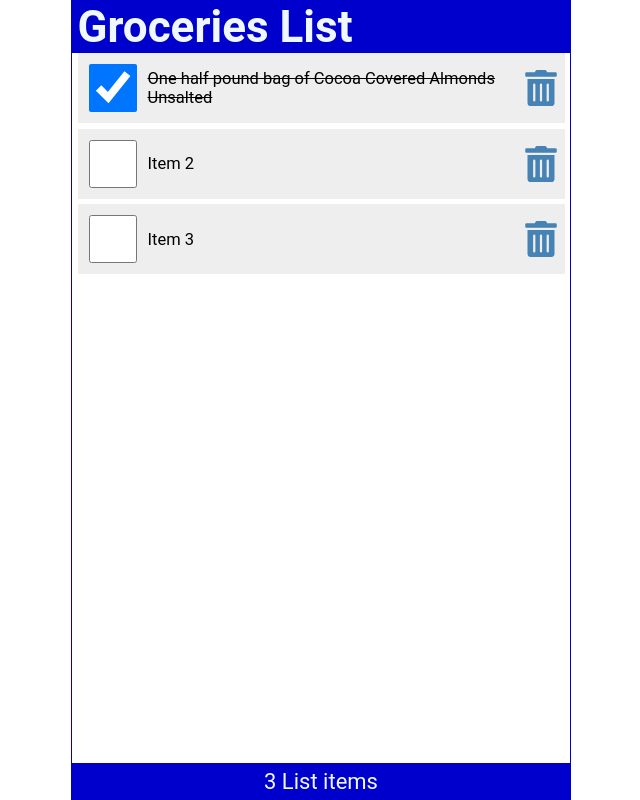
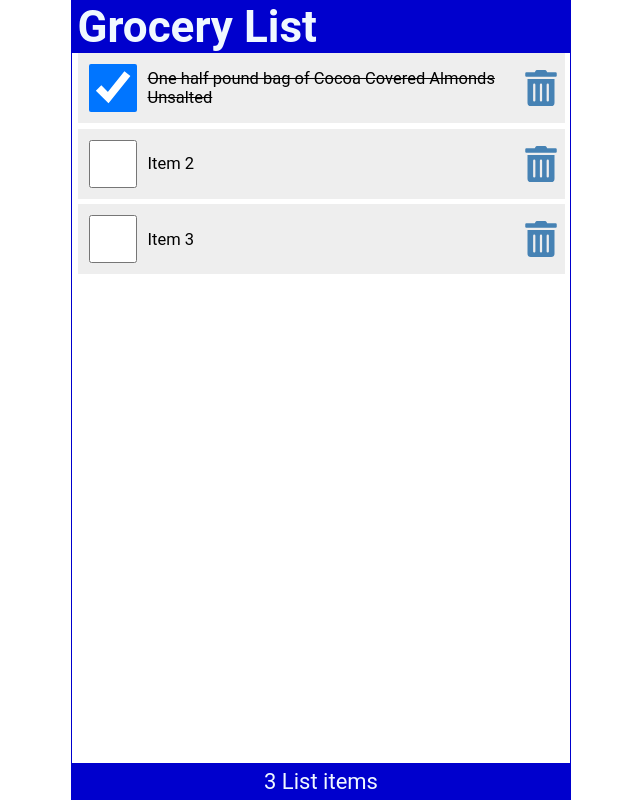
Before and after one commit to I-the-Creator/01tut, a React (Create React App) app: page / in a window 1280 px wide. Shown: the whole page, without its empty margins (319-959 px from the left). Built offline with nearby package versions, Linux system fonts and the light colour scheme.

Commit message:
title prop add to Header, get it from App.js

```diff
--- a/src/Header.jsx
+++ b/src/Header.jsx
@@ -1,11 +1,17 @@
 import React from 'react';
 
-const Header = () => {
+// Destructure props that got from APP.js
+const Header = ({ title }) => {
     return (
         <header>
-            <h1>Groceries List</h1>
+            <h1>{title}</h1>
         </header>
     );
 };
 
+// Default prop if it's not got for some reason form parent component
+Header.defaultProps = {
+    title: "Default Title"
+}
+
 export default Header;
```
